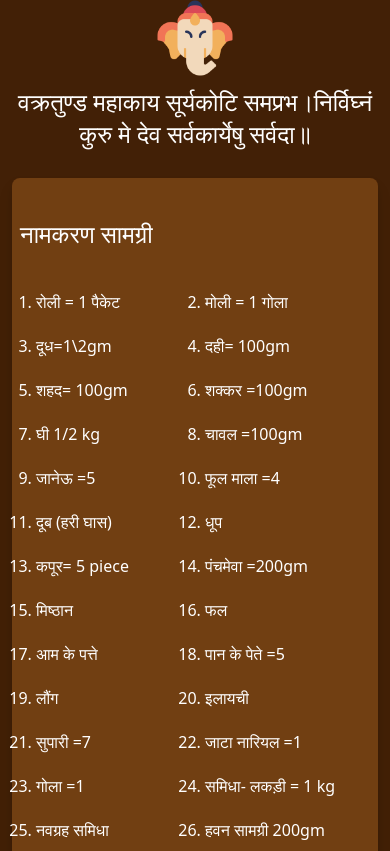
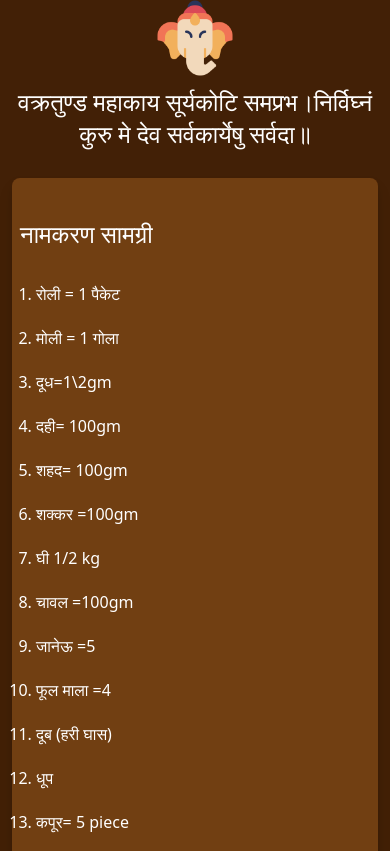
Before and after one commit to Kushal-Raj-Bhatt/onlinePanditji, a website: page src/naamkaran.html in a window 390 px wide. Shown: the part 216-1067 px from the top of the page. Drawn offline with nearby package versions, Linux system fonts and the light colour scheme.

Commit message:
new pages

```diff
--- a/src/naamkaran.html
+++ b/src/naamkaran.html
@@ -1,5 +1,6 @@
 <!doctype html>
 <html class="scroll-smooth scroll-p-5">
+
 <head>
     <meta charset="UTF-8">
     <meta name="viewport" content="width=device-width, initial-scale=1.0">
@@ -7,6 +8,7 @@
     <script src="https://kit.fontawesome.com/be0be6d488.js" crossorigin="anonymous"></script>
     <script src="https://cdn.tailwindcss.com"></script>
 </head>
+
 <body>
     <header class="bg-yellow-900 px-3 lg:px-10 py-3">
         <div class="navbar flex justify-between items-center">
@@ -38,7 +40,8 @@
             </div>
             <div class="mobile-nav-item p-2 mt-4">
                 <div class="list-mobile-items pb-4">
-              <a class="block p-2 bg-slate-200 mb-2 rounded-lg" href="index.html/#home" onclick="openNav()">Home</a>
+                    <a class="block p-2 bg-slate-200 mb-2 rounded-lg" href="index.html/#home"
+                        onclick="openNav()">Home</a>
                     <a class="block p-2 bg-slate-200 mb-2 rounded-lg" href="#pooja" onclick="openNav()">पूजा सामग्री</a>
                     <a class="block p-2 bg-slate-200 mb-2 rounded-lg" href="#panditji" onclick="openNav()">पंडित जी</a>
                     <a class="block p-2 bg-slate-200 mb-2 rounded-lg" href="#rashi" onclick="openNav()">राशि</a>
@@ -58,10 +61,12 @@
         <h1 class="text-5xl mb-2 text-yellow-300 mx-auto w-100 text-center">ओम नमो भगवते वासुदेवाय नमः</h1>
         <div class="samgri-card min-h-80 w-75 mx-auto">
             <img class="w-20 mx-auto" src="./images/ganesh.png" width="100px">
-        <h2 class="text-2xl text-center py-2 border-b-1 border-white">वक्रतुण्ड महाकाय सूर्यकोटि समप्रभ।निर्विघ्नं कुरु मे देव सर्वकार्येषु सर्वदा॥</h2>
-        <div class="bg-yellow-900 drop-shadow-lg border-1 w-full rounded-lg shadow-lg h-full md:px-7 px-2 py-5 mt-5">
-            <h2 class="text-2xl md:text-3xl text-white py-5 text-left mb-5">नामकरण सामग्री</h2>
-            <ul class="list-decimal grid grid-cols-2 md:grid-cols-3 gap-5 px-4">
+            <h2 class="text-2xl text-center py-2 border-b-1 border-white">वक्रतुण्ड महाकाय सूर्यकोटि समप्रभ।निर्विघ्नं
+                कुरु मे देव सर्वकार्येषु सर्वदा॥</h2>
+            <div
+                class="bg-yellow-900 drop-shadow-lg border-1 w-full rounded-lg shadow-lg h-full md:px-7 px-2 py-5 mt-5">
+                <h2 class="text-2xl md:text-3xl text-white py-5 text-left md:mb-5 mb-3">नामकरण सामग्री</h2>
+                <ul class="list-decimal grid md:grid-cols-3 gap-5 px-4">
                     <li>रोली = 1 पैकेट</li>
                     <li>मोली = 1 गोला</li>
                     <li>दूध=1\2gm</li>
@@ -69,9 +74,9 @@
                     <li>शहद= 100gm</li>
                     <li>शक्कर =100gm</li>
                     <li>घी 1/2 kg </li>
-                <li>चावल  =100gm</li>
+                    <li>चावल =100gm</li>
                     <li>जानेऊ =5</li>
-                <li>फूल माला  =4</li>
+                    <li>फूल माला =4</li>
                     <li>दूब (हरी घास)</li>
                     <li>धूप </li>
                     <li>कपूर= 5 piece</li>
@@ -105,4 +110,5 @@
         </div>
     </div>
 </body>
+
 </html>
```
Also changed, not shown: src/kanyapaksh.html (+2 -2 lines), src/varpaksh.html (+2 -2 lines). Lines whose indentation alone changed are shown as unchanged.
